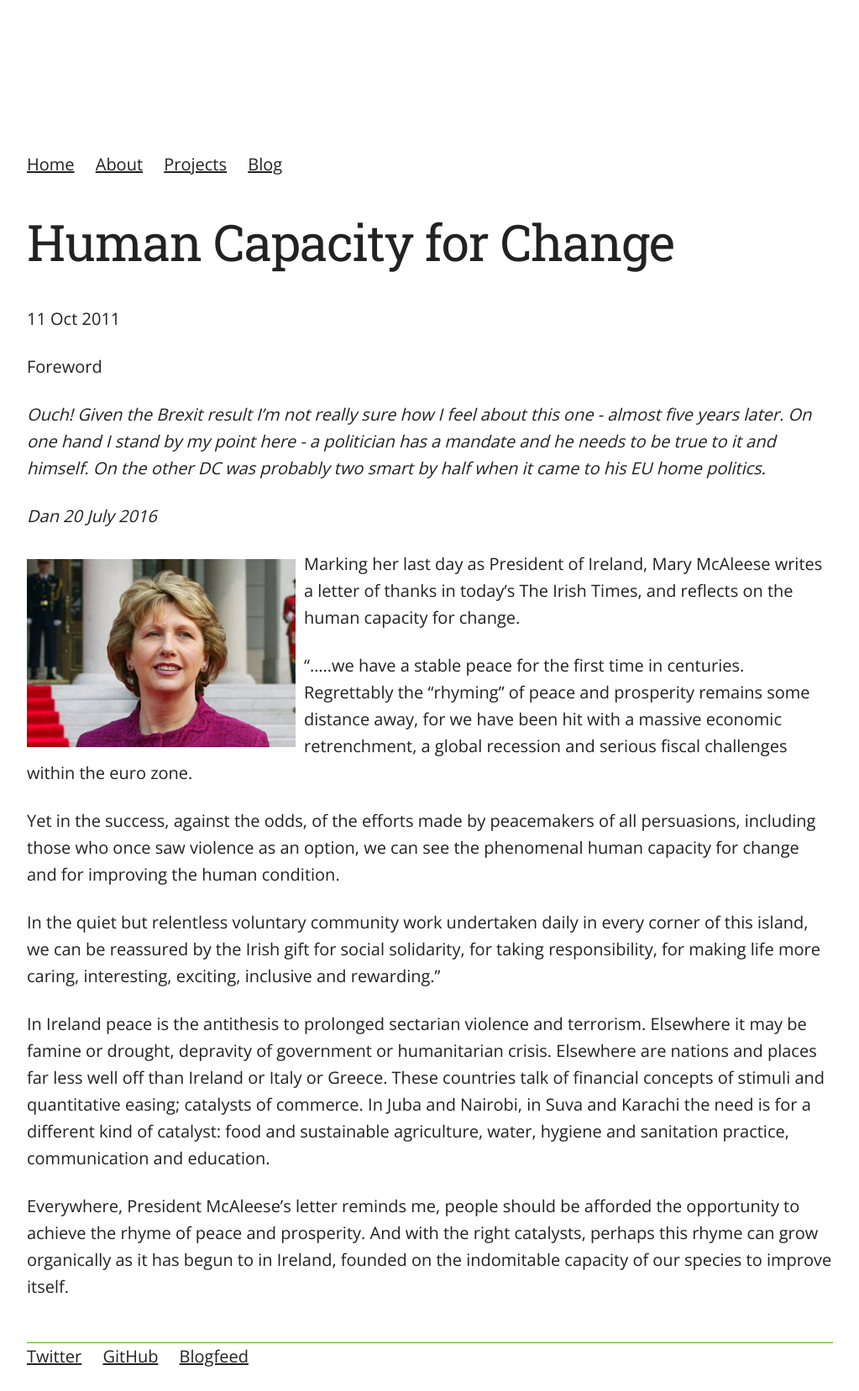
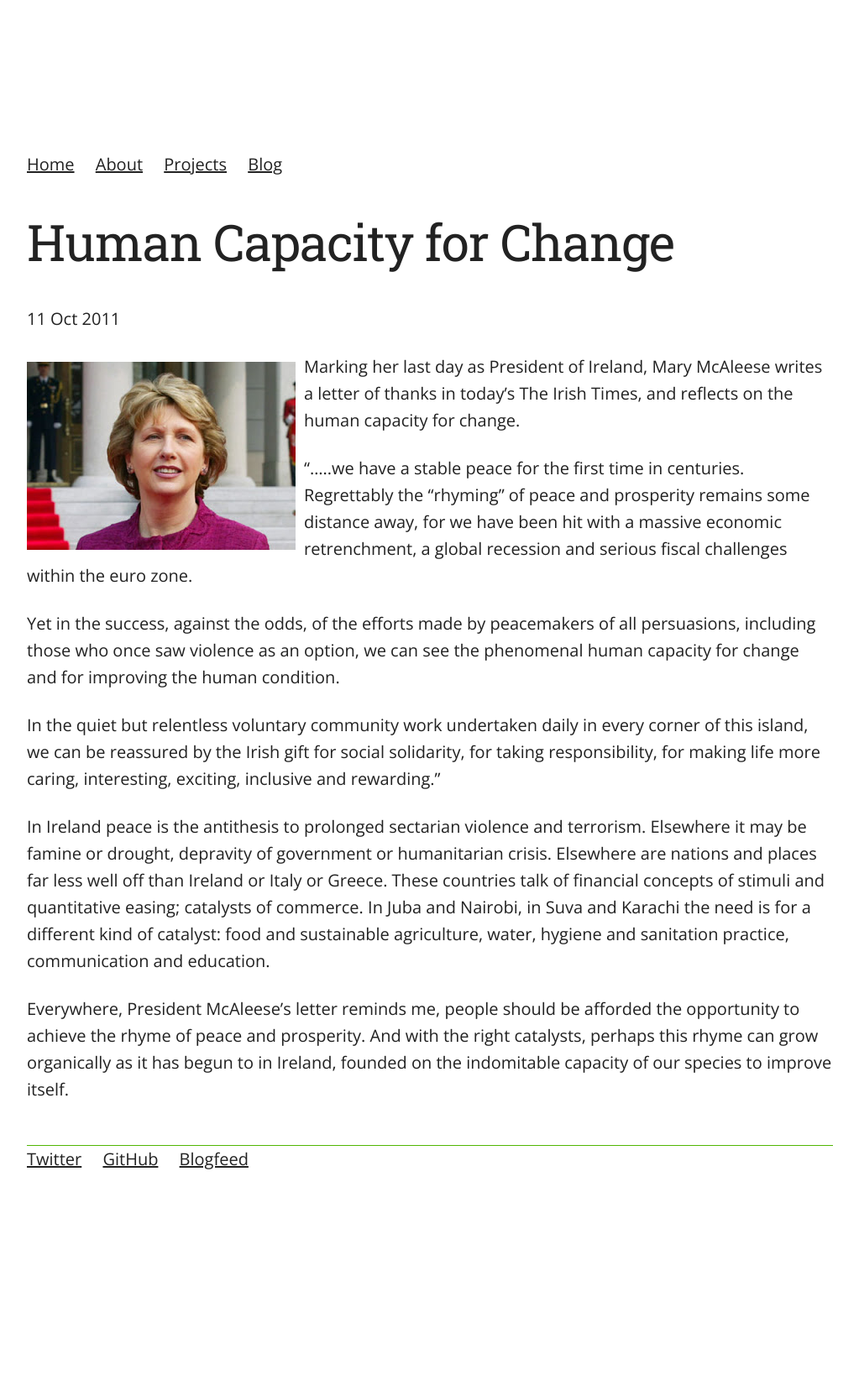
Before and after one commit to danoscarmike/danoscarmike.github.io, a Jekyll site: the page built from _posts/2011-10-11-human-capacity-change.md, in a window 1280 px wide. Shown: the whole page at 84% size, without its empty margins (128-1151 px from the left). Built offline with Jekyll 4.4.1, drawn with Linux system fonts in a browser that asks for light colours; after the commit the page ends 1422 px from its top, so only the background shows below that.

Commit message:
delete erroneous foreword

```diff
--- a/_posts/2011-10-11-human-capacity-change.md
+++ b/_posts/2011-10-11-human-capacity-change.md
@@ -5,13 +5,6 @@ date: 2011-10-11
 category: archive
 published: true
 ---
-Foreword
-
-*Ouch!  Given the Brexit result I'm not really sure how I feel about this one - almost five years later.  On one hand I stand by my point here - a politician has a mandate and he needs to be true to it and himself.  On the other DC was probably two smart by half when it came to his EU home politics.*
-
-*Dan*
-*20 July 2016*
-
 ![Former Irish President  McAleese]({{site.url}}/resources/blog-images/2011-10-11-mary_mcaleese.jpg){: .blog }Marking her last day as President of Ireland, Mary McAleese writes a letter of thanks in today's The Irish Times, and reflects on the human capacity for change.
 
 ".....we have a stable peace for the first time in centuries. Regrettably the “rhyming” of peace and prosperity remains some distance away, for we have been hit with a massive economic retrenchment, a global recession and serious fiscal challenges within the euro zone.
```
